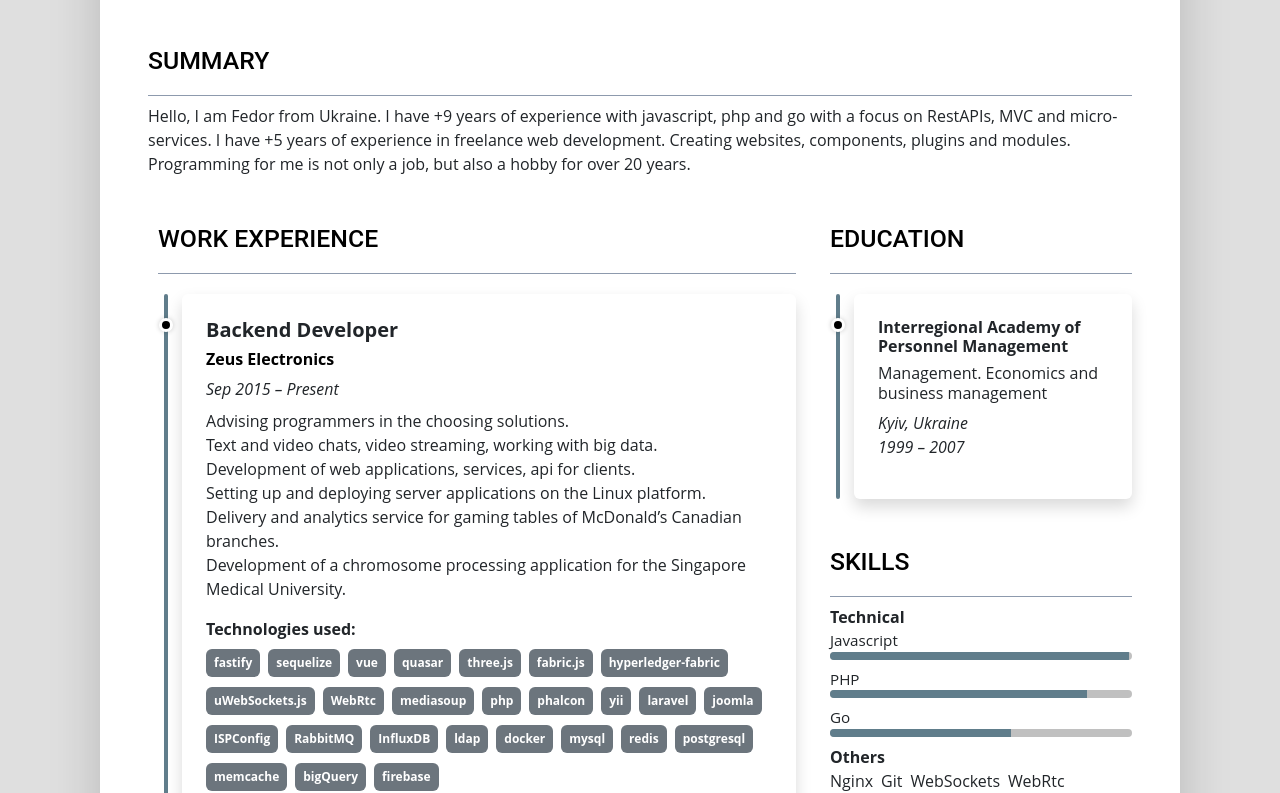
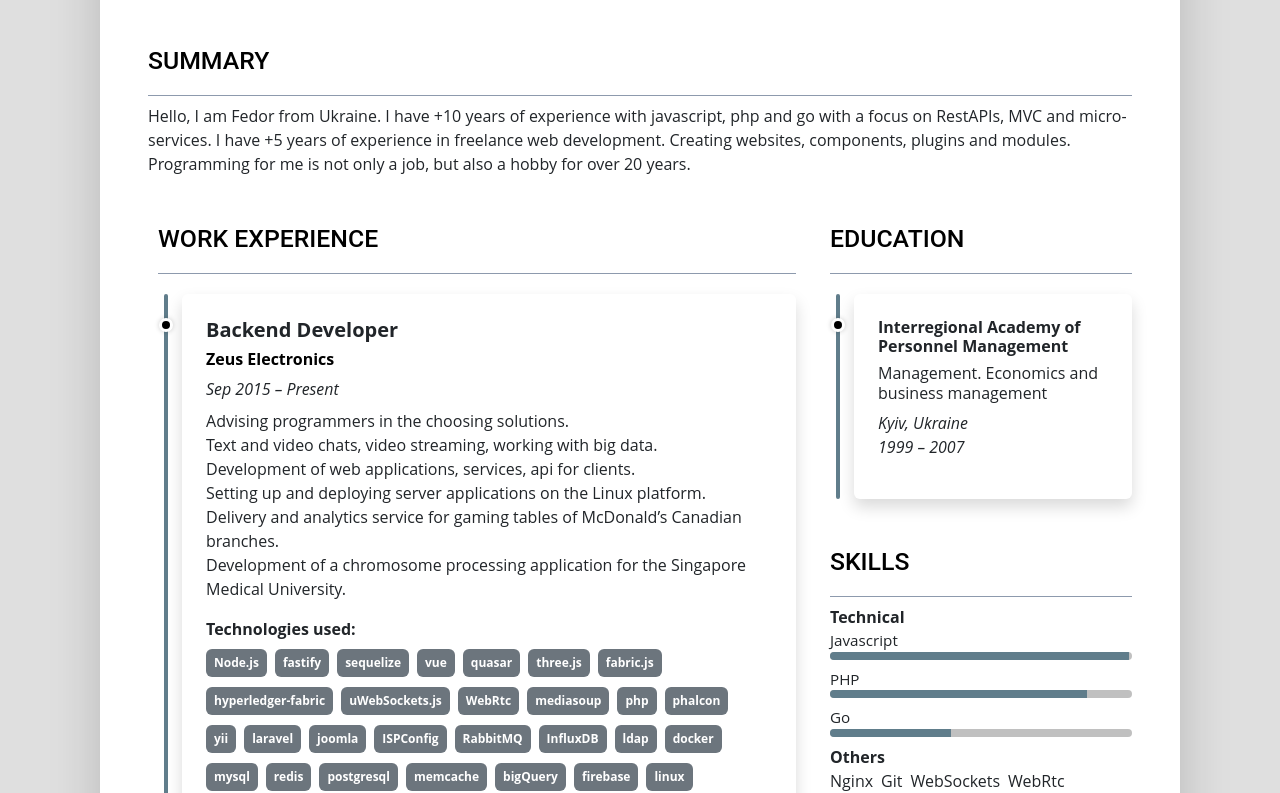
Before and after one commit to vlasenkofedor/vlasenkofedor.github.io, a Vue app: page / in a window 1280 px wide. Shown: the part 290-1083 px from the top of the page. Built offline with nearby package versions, Linux system fonts and the light colour scheme; a web font is replaced by a local one.

Commit message:
update data

```diff
--- a/src/data.js
+++ b/src/data.js
@@ -52,7 +52,7 @@ const contactInfo = [
 ]
 
 const summaryInfo =
-    'Hello, I am Fedor from Ukraine. I have +9 years of experience with javascript, php and go with a focus on RestAPIs, MVC and micro-services.\n' +
+    'Hello, I am Fedor from Ukraine. I have +10 years of experience with javascript, php and go with a focus on RestAPIs, MVC and micro-services.\n' +
     'I have +5 years of experience in freelance web development. Creating  websites, components, plugins and modules.\n' +
     'Programming for me is not only a job, but also a hobby for over 20 years.'
 
@@ -71,9 +71,9 @@ const experinceInfo = [
             'Delivery and analytics service for gaming tables of McDonald’s Canadian branches.<br/>' +
             'Development of a chromosome processing application for the Singapore Medical University.',
         techs: [
-            'fastify', 'sequelize', 'vue', 'quasar', 'three.js', 'fabric.js', 'hyperledger-fabric', 'uWebSockets.js', 'WebRtc',
+            'Node.js', 'fastify', 'sequelize', 'vue', 'quasar', 'three.js', 'fabric.js', 'hyperledger-fabric', 'uWebSockets.js', 'WebRtc',
             'mediasoup', 'php', 'phalcon', 'yii', 'laravel', 'joomla', 'ISPConfig', 'RabbitMQ', 'InfluxDB', 'ldap', 'docker',
-            'mysql', 'redis', 'postgresql', 'memcache', 'bigQuery', 'firebase'
+            'mysql', 'redis', 'postgresql', 'memcache', 'bigQuery', 'firebase', 'linux'
         ]
     },
     {
@@ -174,7 +174,7 @@ const skillInfo = [
     },
     {
         name: 'Go',
-        rate: 60,
+        rate: 40,
     }
 
 ]
```
